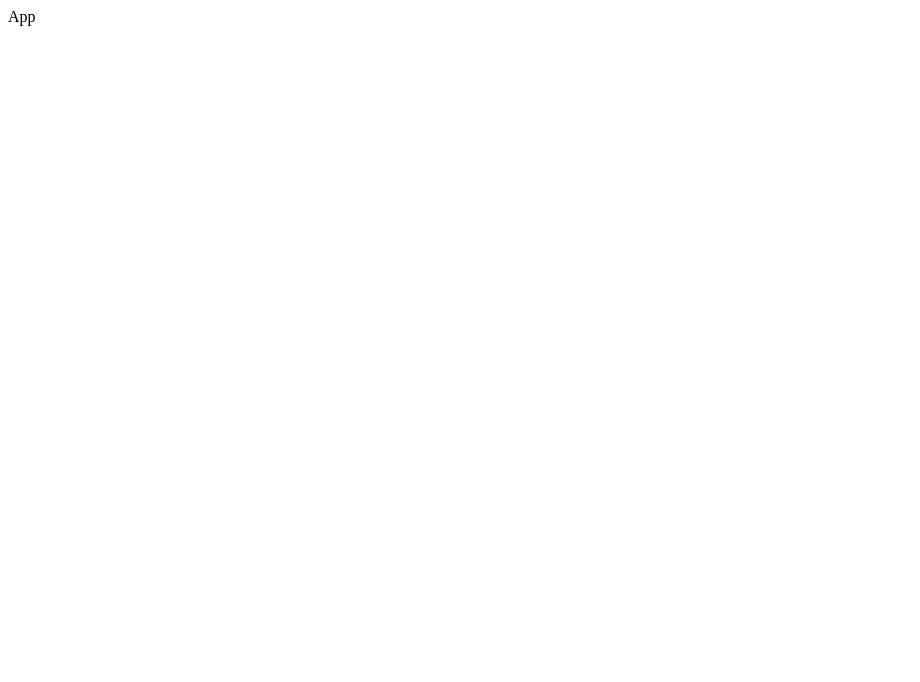
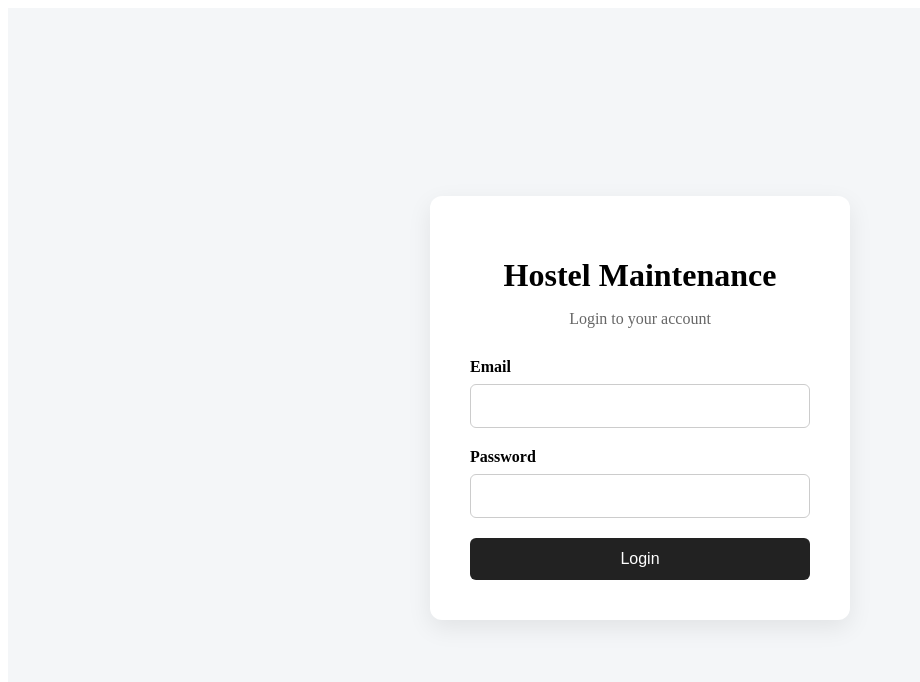
Before and after one commit to soridilip59-source/Hostel_maintenance_tracker, a React app in the folder frontend/: page / in a window 1280 px wide. Shown: the top 682 px of the page, without its empty margins (0-920 px from the left). Built offline with nearby package versions, Linux system fonts and the light colour scheme; the HTML template or start-up script is replaced by a standard one.

Commit message:
update frontend

```diff
--- a/frontend/package.json
+++ b/frontend/package.json
@@ -10,6 +10,7 @@
     "preview": "vite preview"
   },
   "dependencies": {
+    "axios": "^1.20.0",
     "react": "^19.2.8",
     "react-dom": "^19.2.8"
   },
--- a/frontend/src/App.jsx
+++ b/frontend/src/App.jsx
@@ -1,7 +1,9 @@
-
+ import Login from "./pages/Login";
 function App() {
   return (
-    <div>App</div>
+    <div>
+        <Login />
+    </div>
   )
 }
 
--- /dev/null
+++ b/frontend/src/pages/Login.css
@@ -0,0 +1,76 @@
+* {
+  box-sizing: border-box;
+}
+
+.login-page {
+  min-height: 100vh;
+  display: flex;
+  justify-content: center;
+  align-items: center;
+  background: #f4f6f8;
+  padding: 20px;
+}
+
+.login-card {
+  width: 100%;
+  max-width: 420px;
+  background: white;
+  padding: 40px;
+  border-radius: 12px;
+  box-shadow: 0 8px 25px rgba(0, 0, 0, 0.08);
+}
+
+.login-card h1 {
+  text-align: center;
+  margin-bottom: 8px;
+}
+
+.login-subtitle {
+  text-align: center;
+  color: #666;
+  margin-bottom: 30px;
+}
+
+.form-group {
+  margin-bottom: 20px;
+}
+
+.form-group label {
+  display: block;
+  margin-bottom: 8px;
+  font-weight: 600;
+}
+
+.form-group input {
+  width: 100%;
+  padding: 12px;
+  border: 1px solid #ccc;
+  border-radius: 6px;
+  font-size: 16px;
+}
+
+.form-group input:focus {
+  outline: none;
+  border-color: #333;
+}
+
+.error-message {
+  color: #d32f2f;
+  font-size: 14px;
+  margin-bottom: 15px;
+}
+
+.login-card button {
+  width: 100%;
+  padding: 12px;
+  border: none;
+  border-radius: 6px;
+  background: #222;
+  color: white;
+  font-size: 16px;
+  cursor: pointer;
+}
+
+.login-card button:hover {
+  background: #444;
+}
--- a/frontend/src/pages/Login.jsx
+++ b/frontend/src/pages/Login.jsx
@@ -0,0 +1,49 @@
+import { useState } from 'react';
+import "./Login.css"
+
+function Login() {
+    const [email, setEmail] = useState("");
+    const [password, setPassword] = useState("")
+
+    const [error, setError] = useState("")
+    function handleLogin(e) {
+        e.preventDefault();
+        if (email === "") {
+            setError("Email is required");
+            return;
+        }
+        if (password === "") {
+            setError("Password is required");
+            return;
+        }
+        setError("")
+        console.log("email : ", email);
+        console.log("password : ", password);
+
+
+    }
+    return (
+        <div className='login-page'>
+            <div className='login-card'>
+                <h1>Hostel Maintenance</h1>
+                <p className='login-subtitle'>Login to your account</p>
+
+                <form onSubmit={handleLogin}>
+                    <div className="form-group">
+                        <label htmlFor="email">Email</label>
+                        <input type="email" value={email} onChange={(e) => setEmail(e.target.value)} id="email" />
+                    </div>
+                    <div className="form-group">
+                        <label htmlFor="password">Password</label>
+                        <input type="password" value={password} onChange={(e) => setPassword(e.target.value)} id="password" />
+                    </div>
+
+                    {error && <p>{error}</p>}
+                    <button type="submit">Login</button>
+                </form>
+            </div>
+        </div>
+    )
+}
+
+export default Login
```
Also changed, not shown: 1 other file (tests, documents, lock files or other folders).
